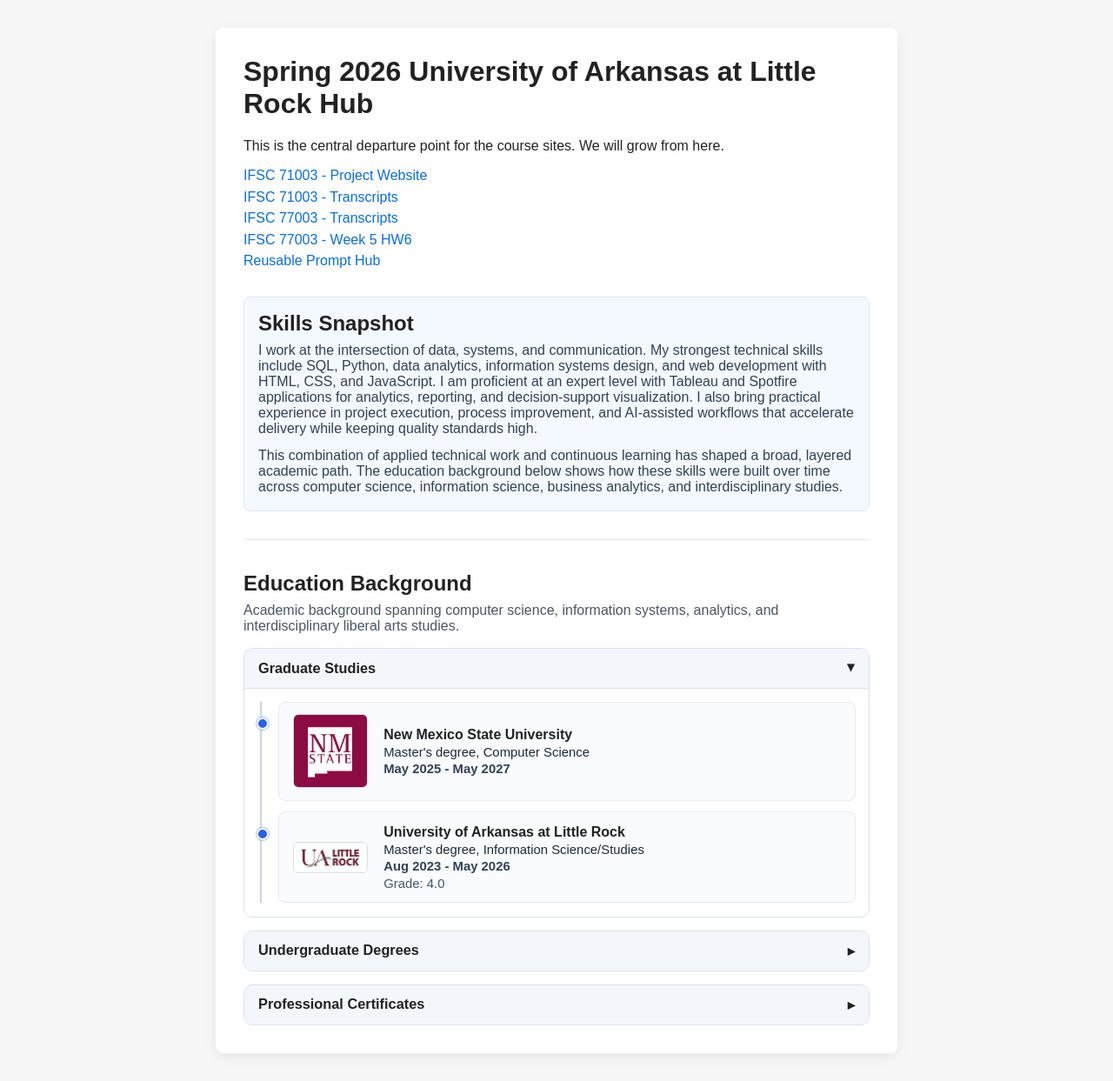
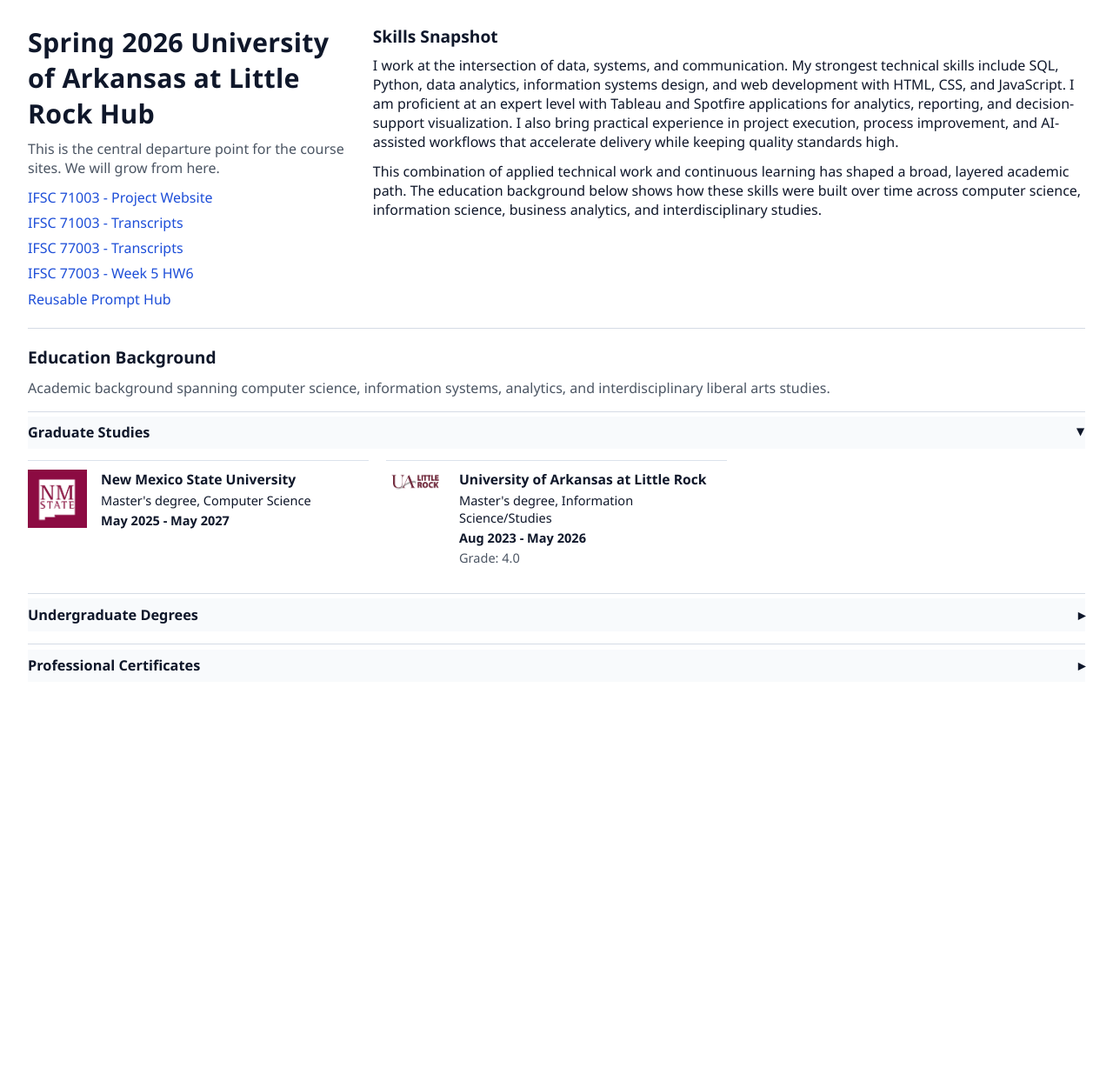
Before and after one commit to Porebo/2026Spring, a PHP site: page / in a window 1280 px wide. Shown: the whole page at 87% size. After the commit the page ends 772 px from the top, so only its background shows below. Run offline with PHP 8.4, Linux system fonts and the light colour scheme.

Commit message:
start of day

```diff
--- a/IFSC_71003_Info_Sys_Analysis/website/index.html
+++ b/IFSC_71003_Info_Sys_Analysis/website/index.html
@@ -143,6 +143,7 @@
                 opacity: 0.8;
             }
         }
+
         .breadcrumbs {
             margin-bottom: 20px;
             font-size: 0.9em;
--- a/index.html
+++ b/index.html
@@ -12,7 +12,9 @@
 </head>
 <body>
   <main>
-    <h1>Spring 2026 University of Arkansas at Little Rock Hub</h1>
+    <section class="intro-grid" aria-label="Hub overview">
+      <section class="hub-links-section" aria-labelledby="hub-heading">
+        <h1 id="hub-heading">Spring 2026 University of Arkansas at Little Rock Hub</h1>
         <p>This is the central departure point for the course sites. We will grow from here.</p>
         <ul>
           <li>
@@ -31,12 +33,16 @@
             <a href="prompts/index.html">Reusable Prompt Hub</a>
           </li>
         </ul>
+      </section>
 
       <section class="skills-section" aria-labelledby="skills-heading">
         <h2 id="skills-heading">Skills Snapshot</h2>
         <p>I work at the intersection of data, systems, and communication. My strongest technical skills include SQL, Python, data analytics, information systems design, and web development with HTML, CSS, and JavaScript. I am proficient at an expert level with Tableau and Spotfire applications for analytics, reporting, and decision-support visualization. I also bring practical experience in project execution, process improvement, and AI-assisted workflows that accelerate delivery while keeping quality standards high.</p>
         <p>This combination of applied technical work and continuous learning has shaped a broad, layered academic path. The education background below shows how these skills were built over time across computer science, information science, business analytics, and interdisciplinary studies.</p>
       </section>
+    </section>
+
+    <hr>
 
     <section class="education-section" aria-labelledby="education-heading">
       <h2 id="education-heading">Education Background</h2>
--- a/styles.css
+++ b/styles.css
@@ -1,47 +1,49 @@
 :root {
-  --page-bg: #f7f7f7;
+  --page-bg: #ffffff;
   --surface-bg: #ffffff;
-  --text-main: #222222;
+  --text-main: #0f172a;
   --text-muted: #4b5563;
-  --link-color: #0b6dda;
-  --card-border: #e6e9ef;
-  --card-bg: #f9fbff;
-  --skills-border: #dbe7f6;
-  --skills-bg: #f4f8ff;
-  --summary-bg: #f3f6fb;
-  --summary-bg-hover: #e9f0fb;
-  --summary-border: #d9e2ef;
-  --timeline-line: #cbd5e1;
-  --timeline-node: #2563eb;
+  --link-color: #1d4ed8;
+  --line-color: #d5dbe5;
+  --summary-bg: #f8fafc;
+  --summary-bg-hover: #eef2f7;
+  --timeline-line: #dbe2ec;
 }
 
 body {
-  font-family: Arial, sans-serif;
-  margin: 2rem;
+  font-family: "Segoe UI", "Helvetica Neue", Helvetica, Arial, sans-serif;
+  margin: 0;
   background: var(--page-bg);
   color: var(--text-main);
 }
 
 main {
-  max-width: 720px;
-  margin: 0 auto;
-  padding: 2rem;
+  width: 95%;
+  max-width: none;
+  margin: 1rem auto;
+  padding: 0.75rem 0.25rem 1.25rem;
   background: var(--surface-bg);
-  border-radius: 8px;
-  box-shadow: 0 4px 16px rgba(0, 0, 0, 0.08);
 }
 
 h1 {
-  margin-top: 0;
+  margin: 0 0 0.55rem;
+  font-size: 1.9rem;
+  letter-spacing: 0.01em;
+}
+
+h2 {
+  margin: 0 0 0.65rem;
+  font-size: 1.2rem;
 }
 
 ul {
   list-style: none;
   padding-left: 0;
+  margin: 0.75rem 0 0;
 }
 
 li + li {
-  margin-top: .4rem;
+  margin-top: 0.45rem;
 }
 
 a {
@@ -53,36 +55,48 @@ a:hover {
   text-decoration: underline;
 }
 
+.intro-grid {
+  display: grid;
+  grid-template-columns: minmax(260px, 30%) minmax(0, 70%);
+  gap: 2rem;
+  align-items: start;
+}
+
+.hub-links-section p {
+  margin: 0;
+  color: var(--text-muted);
+}
+
 .skills-section {
-  margin-top: 2rem;
-  padding: 1rem 1rem 0.35rem;
-  border: 1px solid var(--skills-border);
-  background: var(--skills-bg);
-  border-radius: 8px;
+  margin-top: 0;
+  padding: 0;
 }
 
 .skills-section h2 {
-  margin: 0 0 0.5rem;
+  margin-bottom: 0.55rem;
 }
 
 .skills-section p {
-  margin: 0 0 0.8rem;
-  color: #334155;
+  margin: 0 0 0.75rem;
+  color: var(--text-main);
+  max-width: 90ch;
+}
+
+hr {
+  border: 0;
+  border-top: 1px solid var(--line-color);
+  margin: 1.4rem 0 1.2rem;
 }
 
 .education-section {
-  margin-top: 2rem;
-  padding-top: 1rem;
-  border-top: 1px solid #e5e7eb;
-}
-
-.education-section h2 {
-  margin-bottom: 0.5rem;
+  margin-top: 0;
+  padding-top: 0;
+  border-top: 0;
 }
 
 .education-section > p {
   margin-top: 0;
-  color: #4b5563;
+  color: var(--text-muted);
 }
 
 .education-list {
@@ -91,16 +105,15 @@ a:hover {
 }
 
 .edu-group {
-  border: 1px solid var(--summary-border);
-  border-radius: 10px;
+  border-top: 1px solid var(--line-color);
   background: var(--surface-bg);
-  overflow: hidden;
+  padding-top: 0.35rem;
 }
 
 .edu-group summary {
   list-style: none;
   cursor: pointer;
-  padding: 0.8rem 1rem;
+  padding: 0.45rem 0;
   font-size: 1.02rem;
   font-weight: 700;
   background: var(--summary-bg);
@@ -120,14 +133,10 @@ a:hover {
 .edu-group summary::after {
   content: "▸";
   position: absolute;
-  right: 1rem;
+  right: 0;
   top: 50%;
   transform: translateY(-50%);
   transition: transform 0.2s ease;
-}
-
-.edu-group[open] summary {
-  border-bottom-color: var(--summary-border);
 }
 
 .edu-group[open] summary::after {
@@ -135,69 +144,58 @@ a:hover {
 }
 
 .timeline {
-  margin: 0.95rem 0.95rem 1rem 1.1rem;
-  padding-left: 1.2rem;
-  border-left: 2px solid var(--timeline-line);
+  margin: 0.8rem 0 1rem;
+  padding-left: 0;
+  border-left: 0;
   display: grid;
-  gap: 0.8rem;
+  grid-template-columns: repeat(auto-fill, minmax(350px, 1fr));
+  gap: 1rem 1.25rem;
 }
 
 .education-item {
-  border: 1px solid var(--card-border);
-  background: var(--card-bg);
-  border-radius: 8px;
-  padding: 0.85rem 1rem;
+  border: 0;
+  border-top: 1px solid var(--timeline-line);
+  background: transparent;
+  border-radius: 0;
+  padding: 0.6rem 0 0;
 }
 
 .timeline-item {
-  position: relative;
-}
-
-.timeline-item::before {
-  content: "";
-  position: absolute;
-  left: -1.63rem;
-  top: 1.1rem;
-  width: 10px;
-  height: 10px;
-  border-radius: 50%;
-  background: var(--timeline-node);
-  border: 2px solid var(--surface-bg);
-  box-shadow: 0 0 0 1px rgba(37, 99, 235, 0.35);
+  position: static;
 }
 
 .education-item.with-logo {
   display: grid;
-  grid-template-columns: 90px 1fr;
-  align-items: center;
-  gap: 0.9rem;
+  grid-template-columns: 72px 1fr;
+  align-items: start;
+  gap: 0.75rem;
 }
 
 .edu-logo {
-  width: 84px;
+  width: 68px;
   height: auto;
-  border-radius: 6px;
-  border: 1px solid #d6deea;
+  border-radius: 0;
+  border: 0;
 }
 
 .education-item h3 {
   margin: 0;
-  font-size: 1rem;
+  font-size: 0.98rem;
 }
 
 .credential,
 .period,
 .meta {
   margin: 0.2rem 0 0;
-  font-size: 0.93rem;
+  font-size: 0.91rem;
 }
 
 .credential {
-  color: #1f2937;
+  color: var(--text-main);
 }
 
 .period {
-  color: #334155;
+  color: var(--text-main);
   font-weight: 600;
 }
 
```
Also changed, not shown: other parts of styles.css (+11 -12 lines), IFSC_77003_Data_Science/transcripts/index.html (+20 -12 lines), IFSC_77003_Data_Science/w9/Lester Carcamo unit 9.txt (added, +13 -0 lines). Lines whose indentation alone changed are shown as unchanged.
